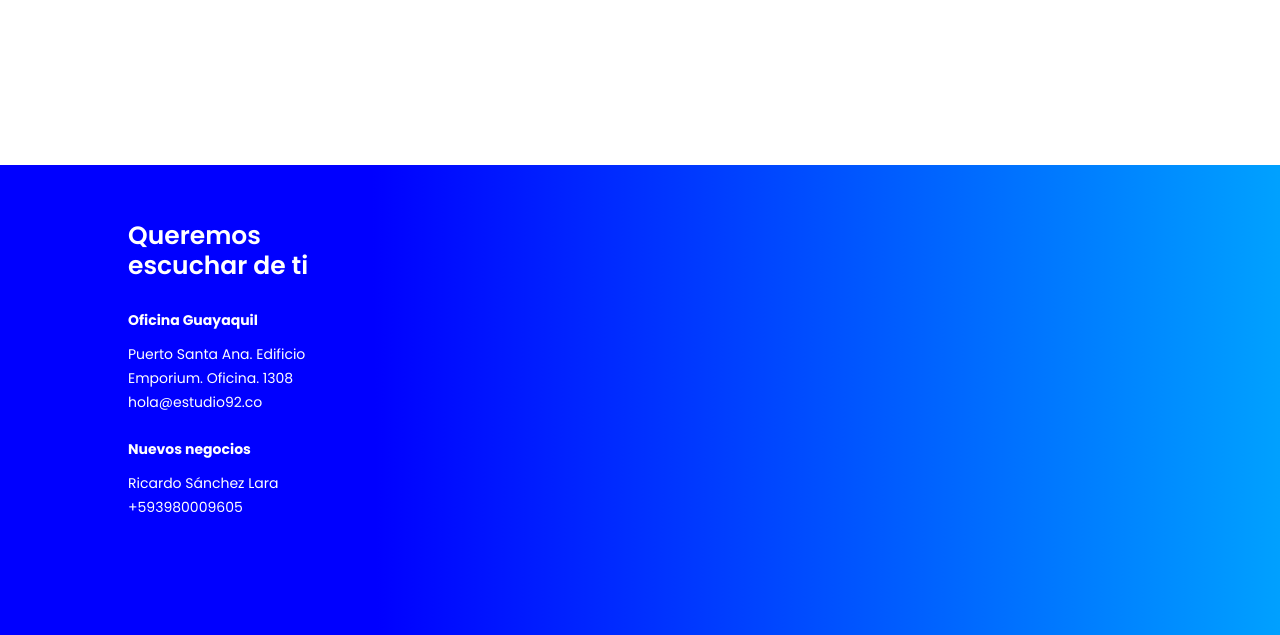
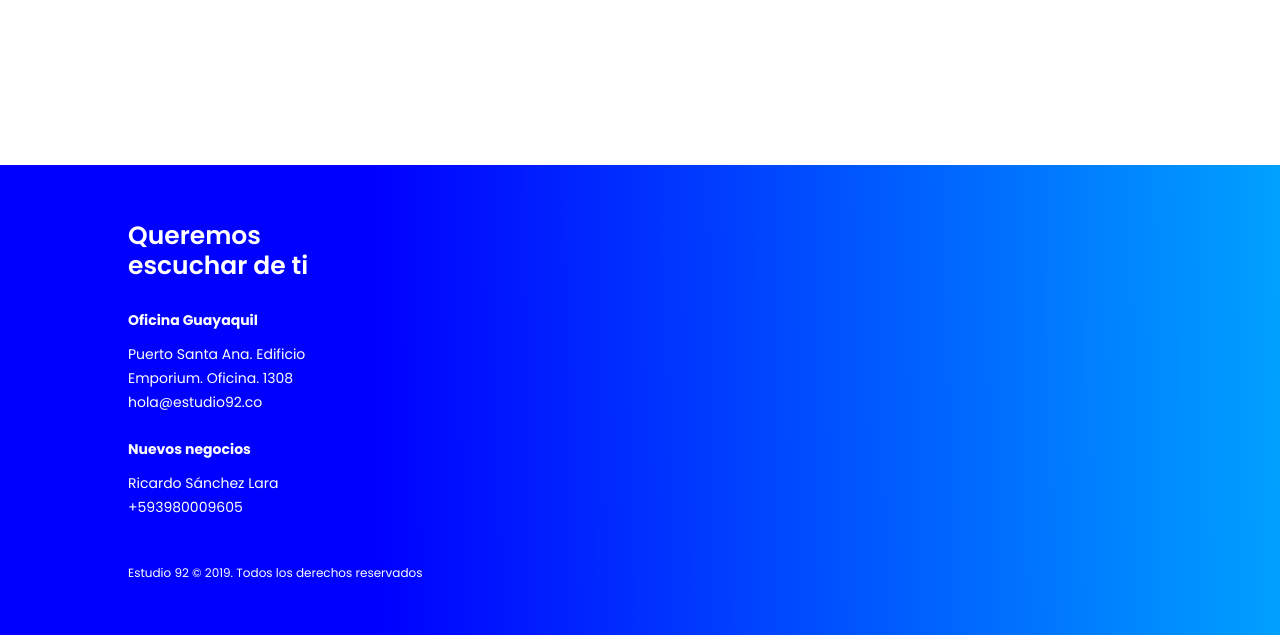
Before and after one commit to sanlara/es92.github.io, a plain HTML site: page index.html in a window 1280 px wide. Shown: the part 6621-7256 px from the top of the page. Drawn offline with nearby package versions, Linux system fonts and the light colour scheme.

Commit message:
cambios footer 2

```diff
--- a/index.html
+++ b/index.html
@@ -140,6 +140,8 @@
                     <p>Ricardo Sánchez Lara<br> +593980009605</p>
                 </div>
 
+                <p class="footer">Estudio 92 © 2019. Todos los derechos reservados</p>
+
             </section>
     </main>
 </body>
--- a/styles.css
+++ b/styles.css
@@ -286,3 +286,14 @@ p{
 .contacto p{
     margin-bottom: 10px;
 }
+
+.footer{
+    font-size: 12px;
+    font-weight: 400;
+    color: #ffffff;
+    text-align: left;
+    line-height: 24px;
+    position: relative;
+    left: 10%;
+    top: 15%;
+}
```
